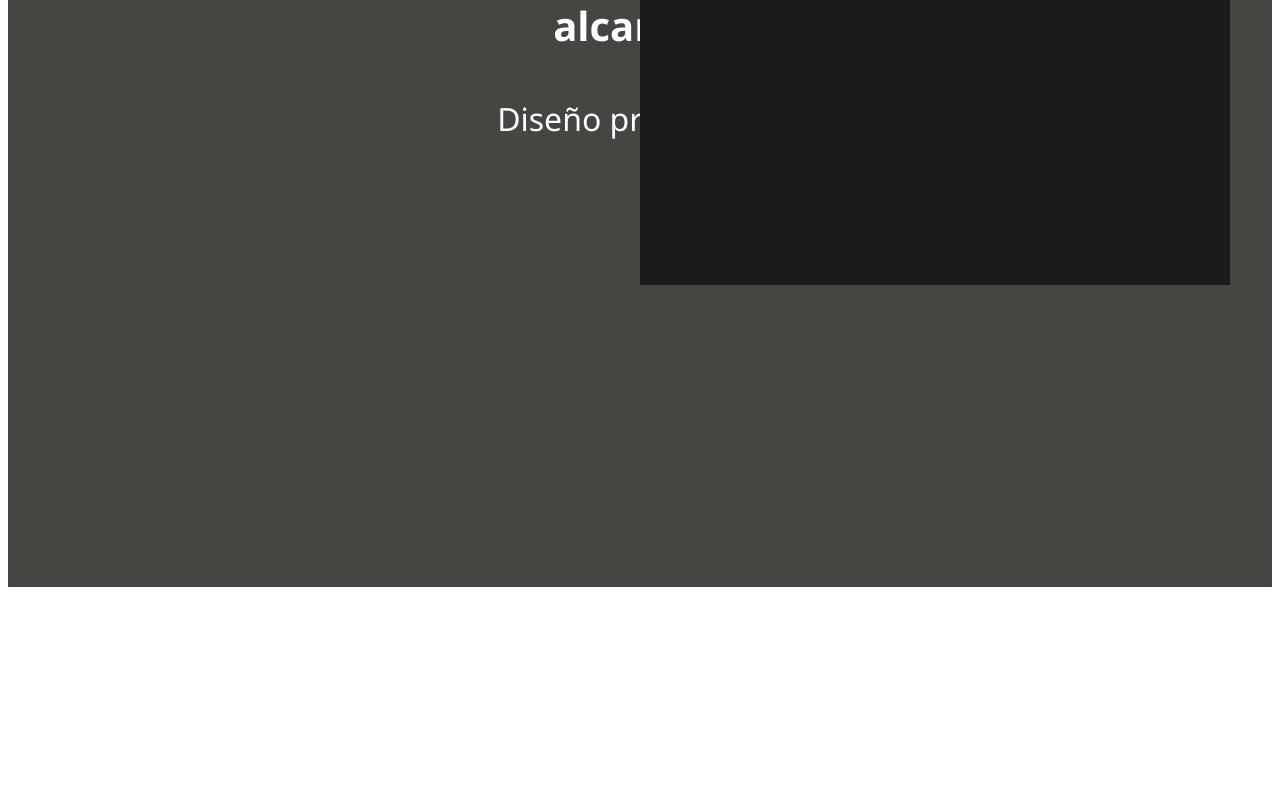
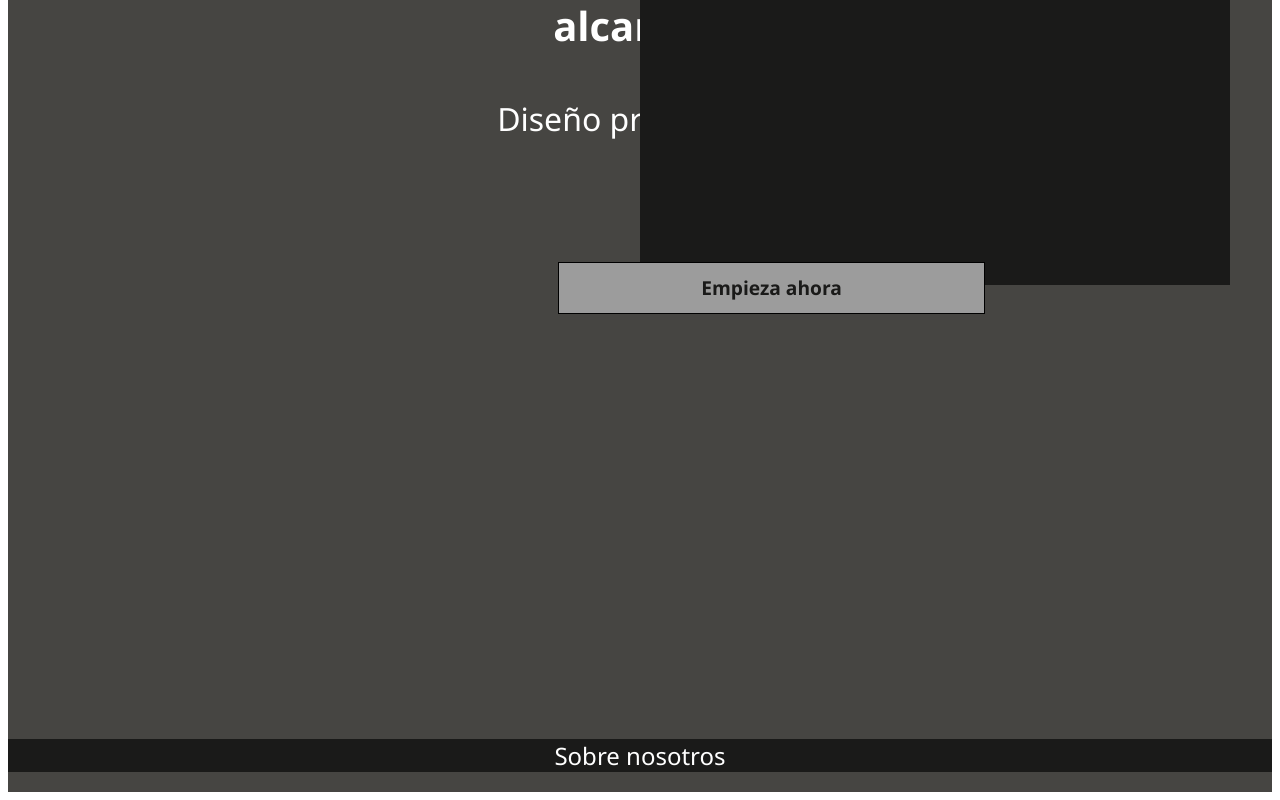
Before and after one commit to CopernicoDev/PYMES_WEB_Frontend_Angular, an Angular app: page / in a window 1280 px wide. Shown: the part 466-1266 px from the top of the page. Before the commit the page ends 1061 px from the top, so only its background shows below. Built offline with nearby package versions, Linux system fonts and the light colour scheme.

Commit message:
Bloque main terminado

```diff
--- a/src/app/home/home.css
+++ b/src/app/home/home.css
@@ -138,3 +138,23 @@ h3 {
     bottom: 8cm;
 
 }
+
+.rectangulo-empieza-ahora{
+    background-color: #9c9c9c;
+    display: inline-flex; /* permite centrar en ambas direcciones */
+    align-items: center; /* centra verticalmente */
+    justify-content: center; /* centra horizontalmente */
+    color: #1a1a19;
+    border: 1px solid black; /* Ancho, estilo y color del borde */
+    font-weight: bold;
+    font-size: larger;
+    width: 425px;
+    height: 50px;
+    margin-left: 550px;
+    position: relative;
+    bottom: 325px;
+}
+
+.información-empresa{
+    background-color: #1a1a19;
+}
--- a/src/app/home/home.html
+++ b/src/app/home/home.html
@@ -17,6 +17,13 @@
         <h2><span class="bg">Soporte informático al alcance de tus manos</span></h2>
         <h3><span class="bg">Diseño precisos para tus necesidades</span></h3>
         <div class="reactangulo-negro-encabezado"></div>
+        <div class="rectangulo-empieza-ahora">Empieza ahora</div>
+
     </main>
+    <div class="información-empresa">
+        <h1>Sobre nosotros</h1>
+
+    </div>
+
 
 </section>
```
